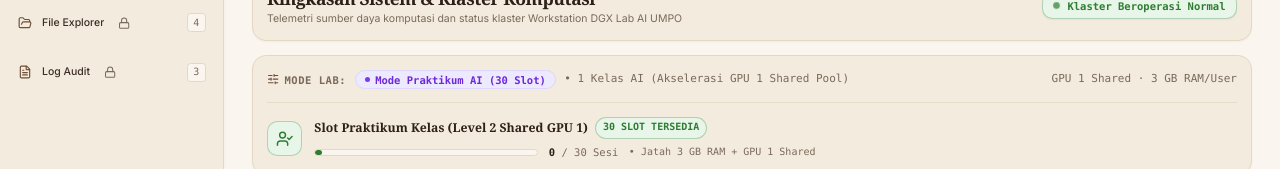
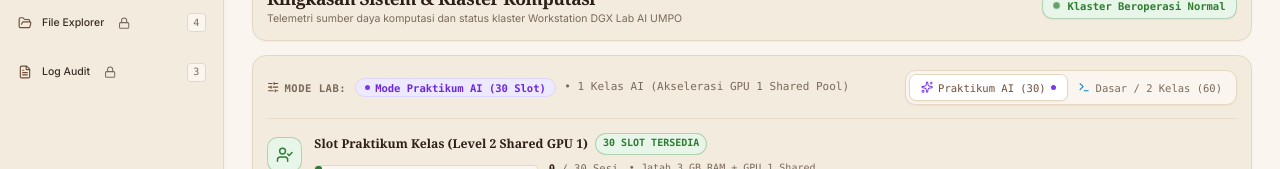
Before and after one commit to PrasetyaRiski/Dashboard_workstation_LAB-UMPO, a React (Vite) app in the folder frontend/: page / in a window 1280 px wide. Shown: the part 191-360 px from the top of the page. Built offline with nearby package versions, Linux system fonts and the light colour scheme; no server answers; a web font is replaced by a local one.

Commit message:
feat(ui): ensure mode switcher buttons are always visible on dashboard and prompt login for guests

```diff
--- a/frontend/src/App.jsx
+++ b/frontend/src/App.jsx
@@ -347,6 +347,7 @@ export default function App() {
 
   const handleSwitchLabMode = async (newMode) => {
     if (!isAdmin) {
+      showToast('Silakan login sebagai Admin/Aslab untuk mengubah mode operasional lab.', 'info');
       setLoginModalOpen(true);
       return;
     }
--- a/frontend/src/components/SystemOverview.jsx
+++ b/frontend/src/components/SystemOverview.jsx
@@ -133,43 +133,39 @@ function SystemOverview({
             </span>
           </div>
 
-          {/* Toggle Buttons (Admin/Aslab only) */}
-          {isAdmin ? (
+          {/* Toggle Buttons (Always visible, prompts login if guest) */}
           <div className="inline-flex items-center p-1 bg-[#FAF6EF] border border-[#E4D8C3] rounded-xl self-start sm:self-auto shadow-warm-xs">
             <button
               type="button"
               onClick={() => onSwitchLabMode && onSwitchLabMode('ai')}
               disabled={!isBasicMode}
-                className={`px-3 py-1 rounded-lg text-xs font-medium font-mono transition-all flex items-center gap-1.5 active:translate-y-0.5 ${
+              className={`px-3 py-1.5 rounded-lg text-xs font-medium font-mono transition-all flex items-center gap-1.5 active:translate-y-0.5 cursor-pointer disabled:cursor-default ${
                 !isBasicMode
                   ? 'bg-white text-[#6F4E37] font-bold shadow-xs border border-[#E4D8C3]'
                   : 'text-[#7A6A5C] hover:text-[#2E2018]'
               }`}
-                title="Batas 30 mahasiswa, akses GPU 1 diaktifkan untuk PyTorch / Deep Learning"
+              title={isAdmin ? "Batas 30 mahasiswa, akses GPU 1 diaktifkan untuk PyTorch / Deep Learning" : "Klik untuk beralih ke Mode Praktikum AI (Perlu Login Admin)"}
             >
-                <Sparkles className="w-3 h-3 text-[#7C3AED]" />
+              <Sparkles className="w-3.5 h-3.5 text-[#7C3AED]" />
               <span>Praktikum AI (30)</span>
+              {!isBasicMode && <span className="w-1.5 h-1.5 rounded-full bg-[#7C3AED]" />}
             </button>
             <button
               type="button"
               onClick={() => onSwitchLabMode && onSwitchLabMode('basic')}
               disabled={isBasicMode}
-                className={`px-3 py-1 rounded-lg text-xs font-medium font-mono transition-all flex items-center gap-1.5 active:translate-y-0.5 ${
+              className={`px-3 py-1.5 rounded-lg text-xs font-medium font-mono transition-all flex items-center gap-1.5 active:translate-y-0.5 cursor-pointer disabled:cursor-default ${
                 isBasicMode
                   ? 'bg-white text-[#0369A1] font-bold shadow-xs border border-[#BAE6FD]'
                   : 'text-[#7A6A5C] hover:text-[#2E2018]'
               }`}
-                title="Batas 60 mahasiswa (2 kelas), GPU dinonaktifkan (murni CPU & RAM)"
+              title={isAdmin ? "Batas 60 mahasiswa (2 kelas), GPU dinonaktifkan (murni CPU & RAM)" : "Klik untuk beralih ke Mode Pemrograman Dasar (Perlu Login Admin)"}
             >
-                <Terminal className="w-3 h-3 text-[#0284C7]" />
+              <Terminal className="w-3.5 h-3.5 text-[#0284C7]" />
               <span>Dasar / 2 Kelas (60)</span>
+              {isBasicMode && <span className="w-1.5 h-1.5 rounded-full bg-[#0284C7]" />}
             </button>
           </div>
-          ) : (
-            <span className="text-[11px] font-mono text-[#7A6A5C]">
-              {isBasicMode ? 'GPU 1 Standby · 2 GB RAM/User' : 'GPU 1 Shared · 3 GB RAM/User'}
-            </span>
-          )}
         </div>
 
         {/* Row 2: Slot Progress & Emergency Release */}
```
Also changed, not shown: 4 other files (tests, documents, lock files or other folders). Lines whose indentation alone changed are shown as unchanged.
